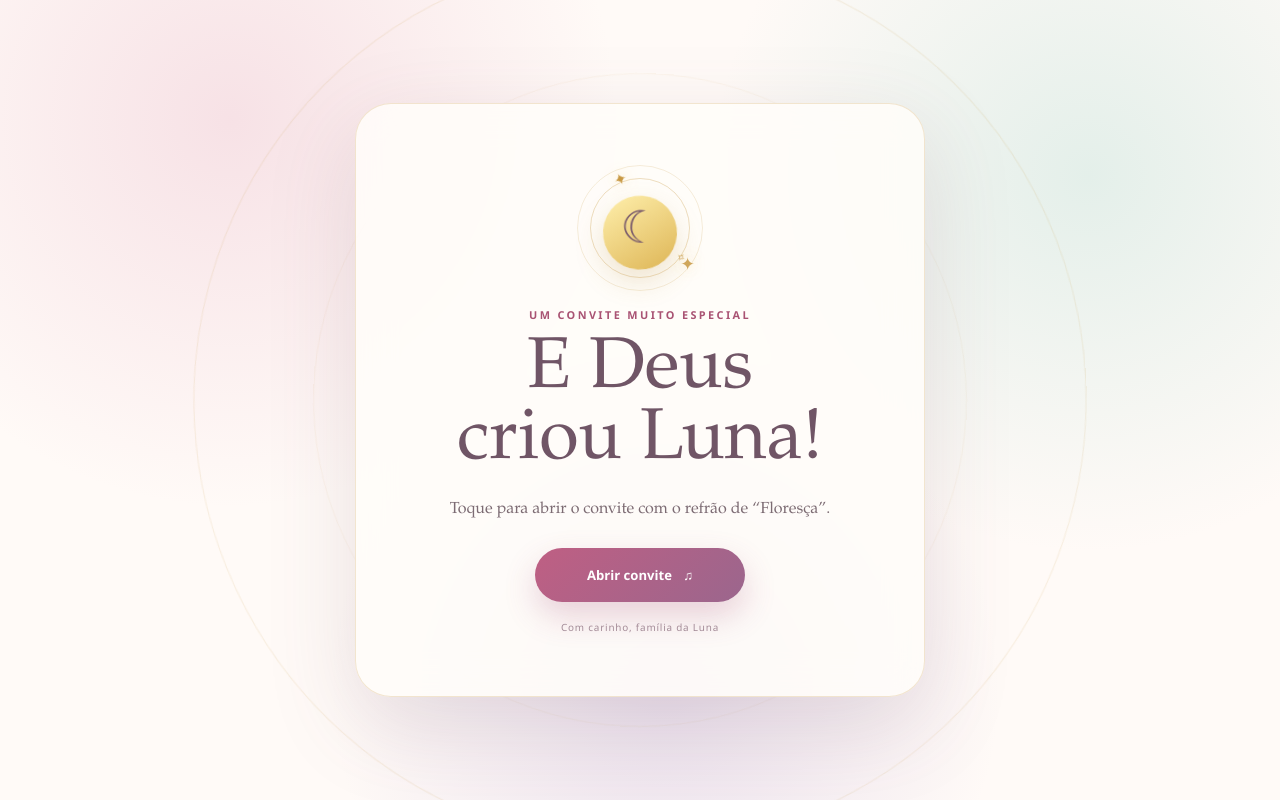
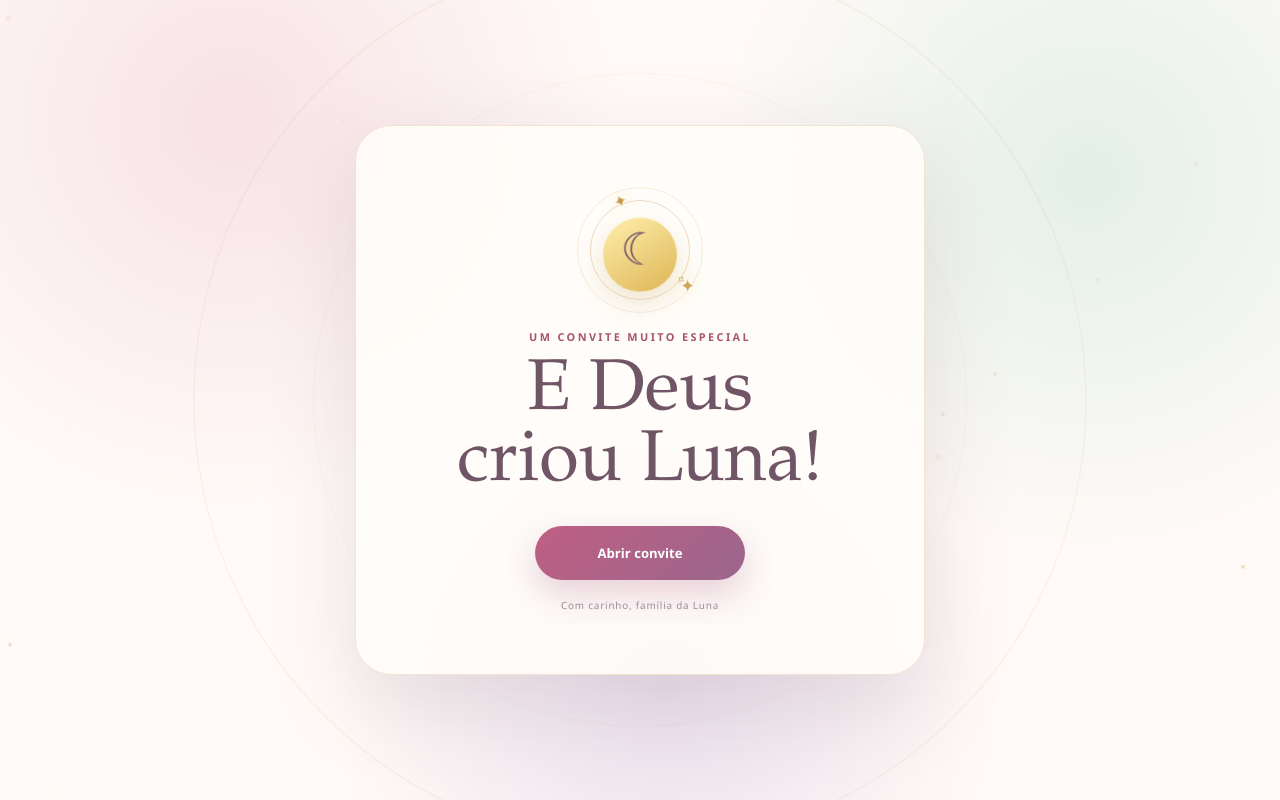
Before and after one commit to henrryquegabriel-boop/Site-Luna, a Next.js app: page / in a window 1280 px wide. Shown: the top 800 px of the page. Built offline with nearby package versions, Linux system fonts and the light colour scheme.

Commit message:
Refine invitation gate star animation

```diff
--- a/app/AmbientExperience.tsx
+++ b/app/AmbientExperience.tsx
@@ -10,6 +10,16 @@ const glitterDrops = Array.from({ length: 42 }, (_, index) => ({
   opacity: `${0.28 + ((index * 11) % 36) / 100}`,
   size: `${0.34 + ((index * 13) % 48) / 100}rem`,
   symbol: index % 5 === 0 ? "✦" : index % 3 === 0 ? "·" : "✧",
+}));
+
+const gateStars = Array.from({ length: 34 }, (_, index) => ({
+  delay: `${-((index * 0.83) % 12).toFixed(2)}s`,
+  drift: `${((index * 19) % 76) - 38}px`,
+  duration: `${7 + ((index * 5) % 7)}s`,
+  left: `${(index * 31 + 7) % 100}%`,
+  opacity: `${0.24 + ((index * 13) % 42) / 100}`,
+  size: `${0.38 + ((index * 11) % 42) / 100}rem`,
+  symbol: index % 4 === 0 ? "✦" : index % 3 === 0 ? "✧" : "·",
 }));
 
 const YOUTUBE_VIDEO_ID = "inQG5wTW20o";
@@ -136,6 +146,24 @@ export function AmbientExperience() {
           className={`invitation-gate${gateOpening ? " is-opening" : ""}`}
           role="dialog"
         >
+          <div className="invitation-gate-stars" aria-hidden="true">
+            {gateStars.map((star, index) => (
+              <span
+                className="invitation-gate-falling-star"
+                key={index}
+                style={{
+                  "--gate-star-delay": star.delay,
+                  "--gate-star-drift": star.drift,
+                  "--gate-star-duration": star.duration,
+                  "--gate-star-left": star.left,
+                  "--gate-star-opacity": star.opacity,
+                  "--gate-star-size": star.size,
+                } as CSSProperties}
+              >
+                {star.symbol}
+              </span>
+            ))}
+          </div>
           <div className="invitation-gate-card">
             <div className="invitation-gate-celestial" aria-hidden="true">
               <span className="invitation-gate-orbit invitation-gate-orbit-one" />
@@ -147,9 +175,6 @@ export function AmbientExperience() {
             </div>
             <p className="invitation-gate-eyebrow">Um convite muito especial</p>
             <h2 id="invitation-gate-title">E Deus criou Luna!</h2>
-            <p className="invitation-gate-copy">
-              Toque para abrir o convite com o refrão de “Floresça”.
-            </p>
             <button
               aria-busy={!playerPrepared}
               className="invitation-gate-button"
@@ -158,10 +183,7 @@ export function AmbientExperience() {
               type="button"
             >
               {playerPrepared ? (
-                <>
-                  <span>Abrir convite</span>
-                  <span aria-hidden="true">♫</span>
-                </>
+                <span>Abrir convite</span>
               ) : (
                 <span>Preparando o convite…</span>
               )}
--- a/app/globals.css
+++ b/app/globals.css
@@ -1815,6 +1815,20 @@ html.invitation-locked body { overflow: hidden; }
 .invitation-gate::after { animation: invitation-halo 12s ease-in-out -6s infinite; height: min(62vw, 680px); width: min(62vw, 680px); }
 .invitation-gate.is-opening { opacity: 0; pointer-events: none; visibility: hidden; }
 
+.invitation-gate-stars { inset: 0; overflow: hidden; pointer-events: none; position: absolute; z-index: 0; }
+
+.invitation-gate-falling-star {
+  animation: invitation-star-fall var(--gate-star-duration) linear var(--gate-star-delay) infinite;
+  color: rgba(200, 153, 67, var(--gate-star-opacity));
+  filter: drop-shadow(0 0 6px rgba(255, 229, 151, 0.72));
+  font-size: var(--gate-star-size);
+  left: var(--gate-star-left);
+  line-height: 1;
+  position: absolute;
+  top: -3rem;
+  will-change: transform, opacity;
+}
+
 .invitation-gate-card {
   align-items: center;
   backdrop-filter: blur(18px);
@@ -1893,8 +1907,6 @@ html.invitation-locked body { overflow: hidden; }
   text-shadow: none;
 }
 
-.invitation-gate-copy { color: var(--muted); margin: 1.25rem auto 1.7rem; max-width: 390px; }
-
 .invitation-gate-button {
   align-items: center;
   background: linear-gradient(135deg, #bf5f83, #9b668d);
@@ -1907,8 +1919,8 @@ html.invitation-locked body { overflow: hidden; }
   font-family: var(--sans);
   font-size: 0.82rem;
   font-weight: 800;
-  gap: 0.7rem;
   justify-content: center;
+  margin-top: 1.7rem;
   min-height: 54px;
   min-width: 210px;
   padding: 0.85rem 1.35rem;
@@ -1932,6 +1944,11 @@ html.invitation-locked body { overflow: hidden; }
 
 @keyframes invitation-star-orbit { to { transform: rotate(360deg); } }
 @keyframes invitation-star-twinkle { 0%, 100% { opacity: 0.35; transform: scale(0.78); } 50% { opacity: 1; transform: scale(1.18); } }
+@keyframes invitation-star-fall {
+  0% { opacity: 0; transform: translate3d(0, -8vh, 0) rotate(0deg) scale(0.75); }
+  12%, 82% { opacity: var(--gate-star-opacity); }
+  100% { opacity: 0; transform: translate3d(var(--gate-star-drift), 112vh, 0) rotate(320deg) scale(1.12); }
+}
 
 .sound-control {
   align-items: center;
@@ -2190,6 +2207,7 @@ html.invitation-locked body { overflow: hidden; }
   .invitation-gate::after,
   .invitation-gate-moon,
   .invitation-gate-star,
+  .invitation-gate-falling-star,
   .orbit-one,
   .orbit-two,
   .hero-enter,
```
Also changed, not shown: 1 other file (tests, documents, lock files or other folders).
